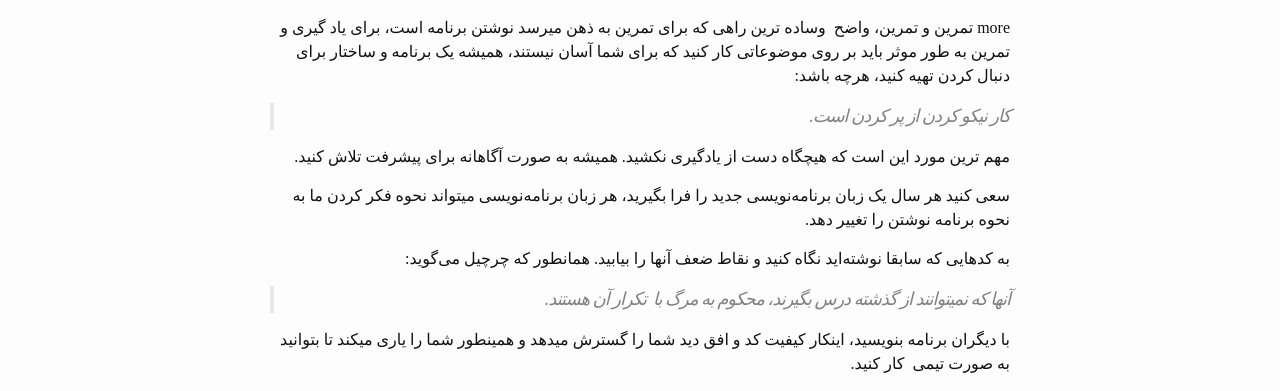
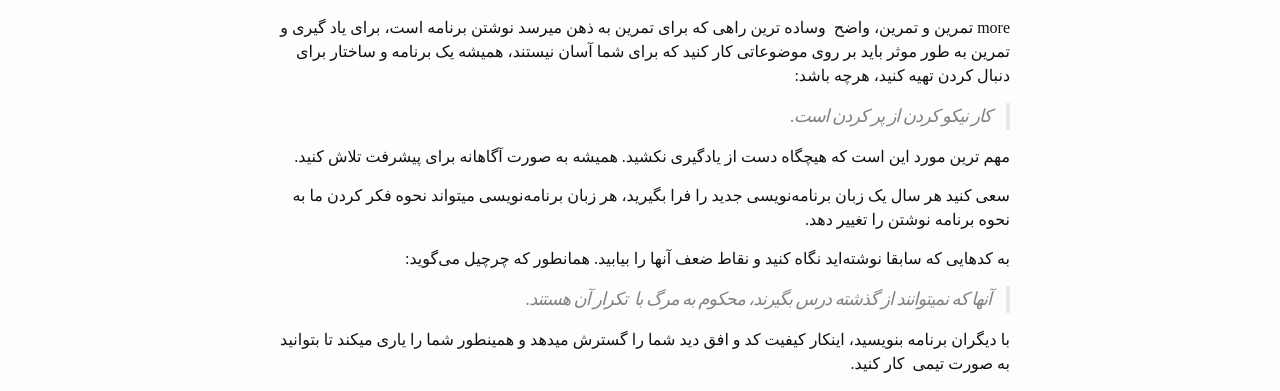
Before and after one commit to Ravexina/tuxgeek, a Jekyll site: the page built from _posts/2014-11-10-ده-روش-برای-بهبود-مهارت-برنامه-نویسی.md, in a window 1280 px wide. Shown: the part 322-713 px from the top of the page. Built offline with Jekyll 4.4.1, drawn with Linux system fonts in a browser that asks for light colours; some web fonts are replaced.

Commit message:
Style quotes to match RTL content

```diff
--- a/_sass/minima/_base.scss
+++ b/_sass/minima/_base.scss
@@ -135,8 +135,8 @@ a {
  */
 blockquote {
   color: $grey-color;
-  border-left: 4px solid $grey-color-light;
-  padding-left: $spacing-unit / 2;
+  border-right: 4px solid $grey-color-light;
+  padding-right: $spacing-unit / 2;
   @include relative-font-size(1.125);
   letter-spacing: -1px;
   font-style: italic;
```
